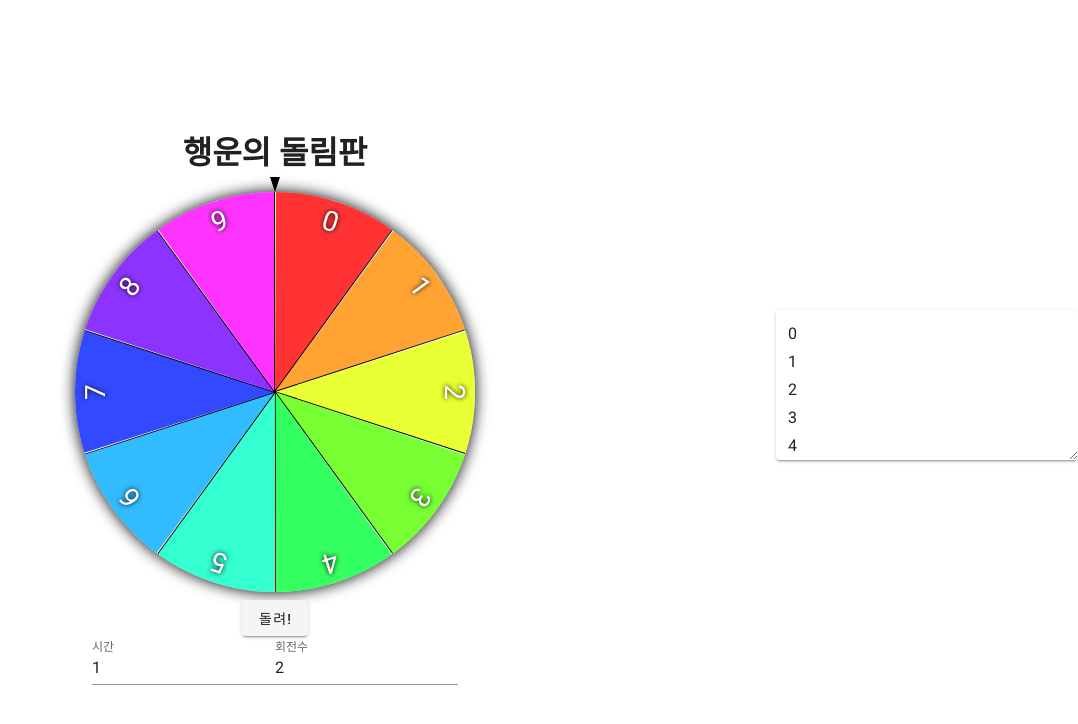
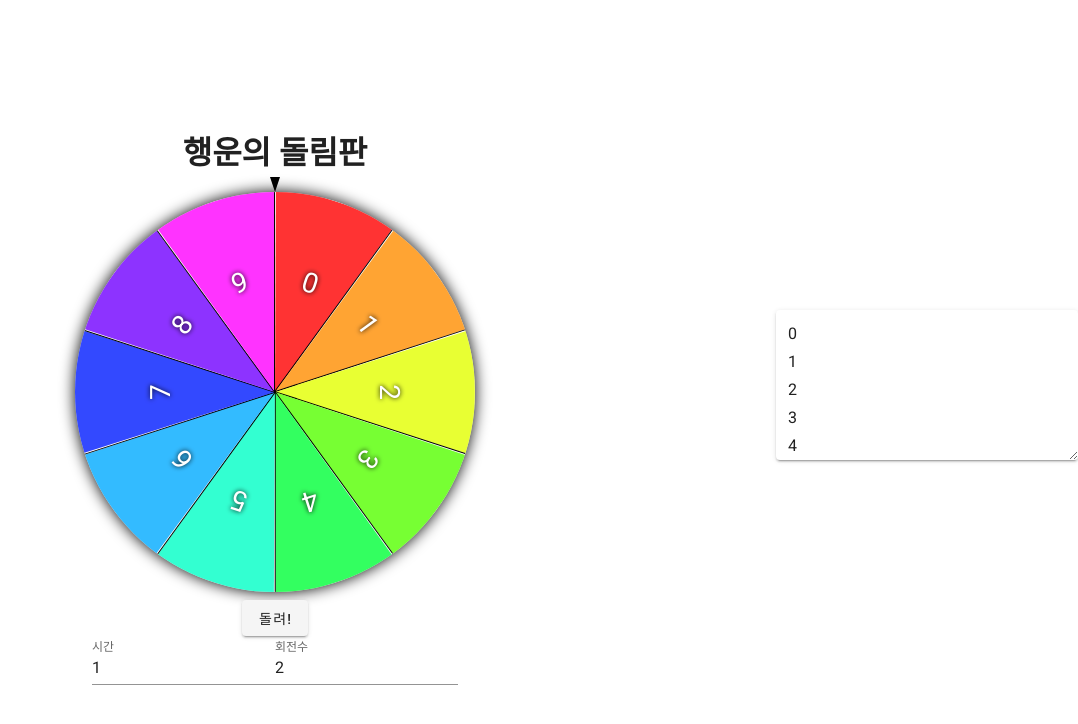
Before and after one commit to taeyunha/dollimpan, a Vue app: page / in a window 1280 px wide. Shown: the top 724 px of the page, without its empty margins (202-1280 px from the left). Built offline with nearby package versions, Linux system fonts and the light colour scheme.

Commit message:
텍스트 중간으로 이동

```diff
--- a/src/components/Dollimpan.vue
+++ b/src/components/Dollimpan.vue
@@ -13,7 +13,7 @@
         <div class="background"
              :style="`border-top-color: ${item.color || 'none'}; border-width: ${item.width}vh;`"
         ></div>
-        {{item.value}}
+        <span class="value">{{item.value}}</span>
         <div class="line"
              :style="`transform: rotate(${unit / 2}deg);`"
         ></div>
@@ -118,13 +118,16 @@ export default {
     position:absolute;
     transform-origin: bottom;
     height:50%;
-    font-size:3.5vh;
     display:flex;
     justify-content: center;
+    align-items: center;
 
-    color: white;
-    text-shadow: 0 0 5px black;
-
+    .value{
+      font-size:3.5vh;
+      color: white;
+      text-shadow: 0 0 5px black;
+      margin-top: -3.5vh;
+    }
     .background {
       position:absolute;
       z-index: -1;
```
